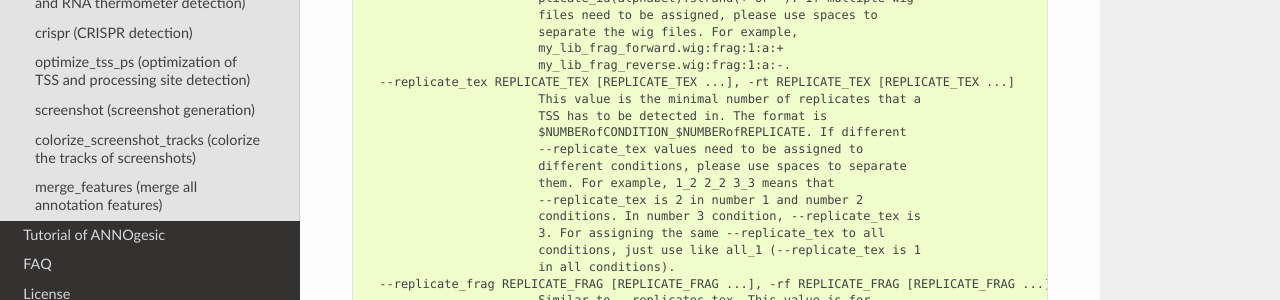
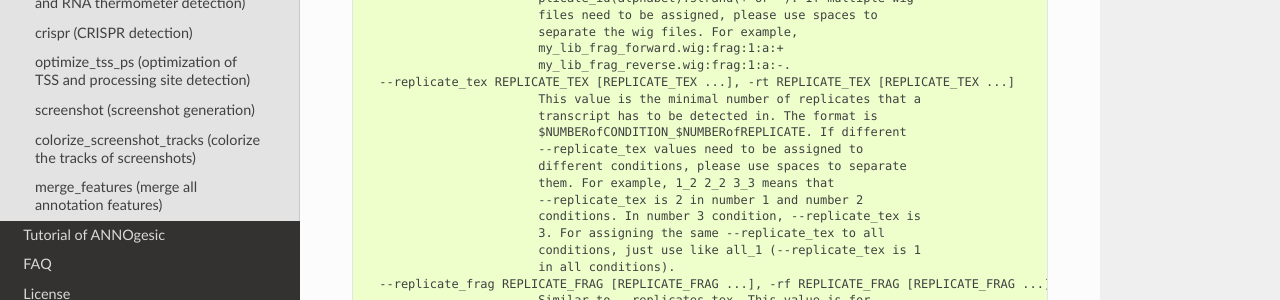
Before and after one commit to Sung-Huan/ANNOgesic, a Sphinx documentation site: the page built from docs/source/subcommands.rst, in a window 1280 px wide and 1400 px high, scrolled down 16902 px. Shown: the part 1058-1358 px from the top of the window. Built offline with Sphinx 7.4.7 and the Read the Docs theme 2.0.0, drawn with Linux system fonts in a browser that asks for light colours; pages that are not in the unit, such as notebooks, are missing from menus; some of the changed text lies outside the part shown.

Commit message:
fix typos in documentation

```diff
--- a/docs/source/subcommands.rst
+++ b/docs/source/subcommands.rst
@@ -921,7 +921,7 @@
                             my_lib_frag_reverse.wig:frag:1:a:-.
       --replicate_tex REPLICATE_TEX [REPLICATE_TEX ...], -rt REPLICATE_TEX [REPLICATE_TEX ...]
                             This value is the minimal number of replicates that a
-                            TSS has to be detected in. The format is
+                            transcript has to be detected in. The format is
                             $NUMBERofCONDITION_$NUMBERofREPLICATE. If different
                             --replicate_tex values need to be assigned to
                             different conditions, please use spaces to separate
@@ -1123,7 +1123,7 @@
                             Default is 1.
       --replicate_tex REPLICATE_TEX [REPLICATE_TEX ...], -rt REPLICATE_TEX [REPLICATE_TEX ...]
                             This value is the minimal number of replicates that a
-                            TSS has to be detected in. The format is
+                            terminator has to be detected in. The format is
                             $NUMBERofCONDITION_$NUMBERofREPLICATE. If different
                             --replicate_tex values need to be assigned to
                             different conditions, please use spaces to separate
@@ -1630,7 +1630,7 @@
                             TEX-, assigned by 1). Default is 2.
       --replicate_tex REPLICATE_TEX [REPLICATE_TEX ...], -rt REPLICATE_TEX [REPLICATE_TEX ...]
                             This value is the minimal number of replicates that a
-                            TSS has to be detected in. The format is
+                            sRNA has to be detected in. The format is
                             $NUMBERofCONDITION_$NUMBERofREPLICATE. If different
                             --replicate_tex values need to be assigned to
                             different conditions, please use spaces to separate
@@ -2085,7 +2085,7 @@
                             Default is 2.
       --replicate_tex REPLICATE_TEX [REPLICATE_TEX ...], -rt REPLICATE_TEX [REPLICATE_TEX ...]
                             This value is the minimal number of replicates that a
-                            TSS has to be detected in. The format is
+                            sORF has to be detected in. The format is
                             $NUMBERofCONDITION_$NUMBERofREPLICATE. If different
                             --replicate_tex values need to be assigned to
                             different conditions, please use spaces to separate
```
Also changed, not shown: 1 other file.
